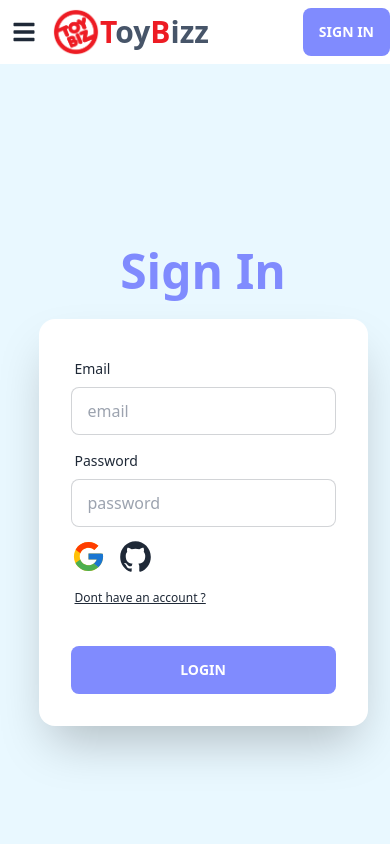
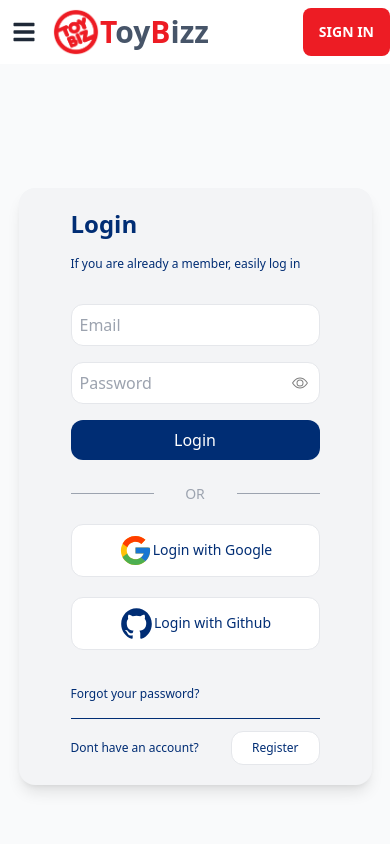
Before and after one commit to Eagl3Eyes/toy-marketplace-client-side, a React (Vite) app: page /login in a window 390 px wide. Shown: the top 844 px of the page. Built offline with nearby package versions, Linux system fonts and the light colour scheme; no server answers.

Commit message:
Footer added

```diff
--- a/src/components/Login/Login.jsx
+++ b/src/components/Login/Login.jsx
@@ -49,7 +49,7 @@
 
     return (
         <div>
-            <ToastContainer position="bottom-right"
+            <ToastContainer position="top-right"
                 autoClose={3000}
                 hideProgressBar={false}
                 newestOnTop={false}
@@ -60,54 +60,59 @@
                 pauseOnHover
                 theme="light" />
 
-            <div className="hero min-h-screen">
-                <div className="hero-content flex lg:flex justify-center">
-                    <div>
 
-                        <img src="/login.svg" className="w-[600px] max-[850px]:hidden" />
+            <section className="bg-gray-50 min-h-screen flex items-center justify-center">
+                {/* <!-- login container --> */}
+                <div className="bg-gray-100 flex rounded-2xl shadow-lg max-w-3xl p-5 items-center">
+                    {/* <!-- form --> */}
+                    <div className="md:w-1/2 px-8 md:px-16">
+                        <h2 className="font-bold text-2xl text-[#002D74]">Login</h2>
+                        <p className="text-xs mt-4 text-[#002D74]">If you are already a member, easily log in</p>
 
+                        <form onSubmit={login} className="flex flex-col gap-4">
+                            <input className="p-2 mt-8 rounded-xl border" id="email" type="email" name="email" placeholder="Email" required />
+                            <div className="relative">
+                                <input className="p-2 rounded-xl border w-full" type="password" id="password" name="password" placeholder="Password" required />
+                                <svg xmlns="http://www.w3.org/2000/svg" width="16" height="16" fill="gray" className="bi bi-eye absolute top-1/2 right-3 -translate-y-1/2" viewBox="0 0 16 16">
+                                    <path d="M16 8s-3-5.5-8-5.5S0 8 0 8s3 5.5 8 5.5S16 8 16 8zM1.173 8a13.133 13.133 0 0 1 1.66-2.043C4.12 4.668 5.88 3.5 8 3.5c2.12 0 3.879 1.168 5.168 2.457A13.133 13.133 0 0 1 14.828 8c-.058.087-.122.183-.195.288-.335.48-.83 1.12-1.465 1.755C11.879 11.332 10.119 12.5 8 12.5c-2.12 0-3.879-1.168-5.168-2.457A13.134 13.134 0 0 1 1.172 8z" />
+                                    <path d="M8 5.5a2.5 2.5 0 1 0 0 5 2.5 2.5 0 0 0 0-5zM4.5 8a3.5 3.5 0 1 1 7 0 3.5 3.5 0 0 1-7 0z" />
+                                </svg>
+                            </div>
+                            <button className="bg-[#002D74] rounded-xl text-white py-2 hover:scale-105 duration-300">Login</button>
+                        </form>
 
+                        <div className="mt-6 grid grid-cols-3 items-center text-gray-400">
+                            <hr className="border-gray-400" />
+                            <p className="text-center text-sm">OR</p>
+                            <hr className="border-gray-400" />
                         </div>
 
-                    <div>
+                        <button onClick={() => { singIn() }} className="bg-white border py-2 w-full rounded-xl mt-5 flex justify-center items-center text-sm hover:scale-105 duration-300 text-[#002D74]">
+                            <FcGoogle size={35} />
+                            Login with Google
+                        </button>
 
-                        <h1 className="text-5xl font-bold text-center text-[#808bfe] mb-6">Sign In</h1>
+                        <button onClick={() => { github() }} className="bg-white border py-2 w-full rounded-xl mt-5 flex justify-center items-center text-sm hover:scale-105 duration-300 text-[#002D74]">
+                            <IoLogoGithub size={35} />
+                            Login with Github
+                        </button>
 
-
-                        <form className="card flex-shrink-0 w-full max-w-sm shadow-2xl bg-base-100" onSubmit={login}>
-                            <div className="card-body">
-                                <div className="form-control">
-                                    <label className="label">
-                                        <span className="label-text">Email</span>
-                                    </label>
-                                    <input type="email" id="email" placeholder="email" className="input input-bordered" required />
-                                </div>
-                                <div className="form-control">
-                                    <label className="label">
-                                        <span className="label-text">Password</span>
-                                    </label>
-                                    <input type="text" id="password" placeholder="password" className="input input-bordered" required />
-                                    <div className="flex gap-3">
-                                        <label className=" mt-3 cursor-pointer" onClick={() => { singIn() }}><FcGoogle size={35} /></label>
-                                        <label className=" mt-3 cursor-pointer" onClick={() => { github() }}><IoLogoGithub size={35} /></label>
+                        <div className="mt-5 text-xs border-b border-[#002D74] py-4 text-[#002D74]">
+                            <a href="#">Forgot your password?</a>
                         </div>
 
-
-
-
-                                </div>
-                                <label className="label">
-                                    <Link to="/register" className="label-text-alt link">Dont have an account ?</Link>
-                                </label>
-                                <div className="form-control mt-6">
-                                    <button className="btn btn-primary btn-ghost text-white bg-[#808bfe] hover:bg-[#666fcb] border-none">Login</button>
+                        <div className="mt-3 text-xs flex justify-between items-center text-[#002D74]">
+                            <p>Dont have an account?</p>
+                            <Link to="/register" className="py-2 px-5 bg-white border rounded-xl hover:scale-110 duration-300">Register</Link>
                         </div>
                     </div>
-                        </form>
-                    </div>
 
+                    {/* <!-- image --> */}
+                    <div className="md:block hidden w-1/2">
+                        <img className="rounded-2xl" src="https://i.ibb.co/bR5mQmM/login.png" />
                     </div>
                 </div>
+            </section>
         </div>
     );
 };
--- a/src/components/Navbar/Navbar.jsx
+++ b/src/components/Navbar/Navbar.jsx
@@ -59,7 +59,7 @@
                     <div className="navbar-end">
                         <div>
                             {!loading && !user &&
-                                <Link to={'/login'} className="btn bg-[#808bfe] hover:bg-[#666fcb] border-none" >Sign In </Link>
+                                <Link to={'/login'} className="btn bg-[#ED1C24] hover:bg-red-500 border-none" >Sign In </Link>
                             }
 
                             {user &&
--- a/src/components/Register/Register.jsx
+++ b/src/components/Register/Register.jsx
@@ -56,56 +56,52 @@
                 pauseOnHover
                 theme="light" />
 
-            <div className="hero min-h-screen ">
-                <div className="hero-content flex">
 
-                    <div className="">
-                        <img src="/register.svg" className="w-[640px] max-[850px]:hidden" />
+
+            <section className="bg-gray-50 min-h-screen flex items-center justify-center">
+                {/* <!-- login container --> */}
+                <div className="bg-gray-100 flex rounded-2xl shadow-lg max-w-3xl p-5 items-center">
+                    {/* <!-- form --> */}
+                    <div className="md:w-1/2 px-8 md:px-16">
+                        <h2 className="font-bold text-2xl text-[#002D74]">Register</h2>
+                        <p className="text-xs mt-4 text-[#002D74]">Please provide the information!</p>
+
+                        <form onSubmit={register} className="flex flex-col gap-4">
+                            <input className="p-2 mt-8 rounded-xl border" id="name" type="text" name="name" placeholder="Name" required />
+                            <input className="p-2 rounded-xl border" id="email" type="email" name="email" placeholder="Email" required />
+                            <input className="p-2 rounded-xl border" id="photo" type="text" name="photo" placeholder="Photo" />
+                            <div className="relative">
+                                <input className="p-2 rounded-xl border w-full" type="password" id="password" name="password" placeholder="Password" required />
+                                <svg xmlns="http://www.w3.org/2000/svg" width="16" height="16" fill="gray" className="bi bi-eye absolute top-1/2 right-3 -translate-y-1/2" viewBox="0 0 16 16">
+                                    <path d="M16 8s-3-5.5-8-5.5S0 8 0 8s3 5.5 8 5.5S16 8 16 8zM1.173 8a13.133 13.133 0 0 1 1.66-2.043C4.12 4.668 5.88 3.5 8 3.5c2.12 0 3.879 1.168 5.168 2.457A13.133 13.133 0 0 1 14.828 8c-.058.087-.122.183-.195.288-.335.48-.83 1.12-1.465 1.755C11.879 11.332 10.119 12.5 8 12.5c-2.12 0-3.879-1.168-5.168-2.457A13.134 13.134 0 0 1 1.172 8z" />
+                                    <path d="M8 5.5a2.5 2.5 0 1 0 0 5 2.5 2.5 0 0 0 0-5zM4.5 8a3.5 3.5 0 1 1 7 0 3.5 3.5 0 0 1-7 0z" />
+                                </svg>
+                            </div>
+                            <button className="bg-[#002D74] rounded-xl text-white py-2 hover:scale-105 duration-300">Login</button>
+                        </form>
+
+
+                        <div className="mt-5 text-xs border-b border-[#002D74] py-4 text-[#002D74]">
+                            <a href="#">Forgot your password?</a>
+                        </div>
+
+                        <div className="mt-3 text-xs flex justify-between items-center text-[#002D74]">
+                            <p>Already have an account?</p>
+                            <Link to="/login" className="py-2 px-5 bg-white border rounded-xl hover:scale-110 duration-300">Login</Link>
+                        </div>
                     </div>
 
-                    <div>
-                        <h1 className="text-5xl text-center mb-5 font-bold text-[#808bfe]">Sign Up</h1>
-
-                        <form className="card flex-shrink-0 w-full max-w-sm shadow-2xl bg-base-100" onSubmit={register}>
-                            <div className="card-body">
-                                <div className="form-control">
-                                    <label className="label">
-                                        <span className="label-text">Name</span>
-                                    </label>
-                                    <input type="text" placeholder="Name" id="name" className="input input-bordered" />
-                                </div>
-                                <div className="form-control">
-                                    <label className="label">
-                                        <span className="label-text">Email</span>
-                                    </label>
-                                    <input type="email" placeholder="email" id="email" className="input input-bordered" required />
-                                </div>
-                                <div className="form-control">
-                                    <label className="label">
-                                        <span className="label-text">Password</span>
-                                    </label>
-                                    <input type="text" placeholder="password" id="password" className="input input-bordered" required />
-                                </div>
+                    {/* <!-- image --> */}
+                    <div className="md:block hidden w-1/2">
+                        <img className="rounded-2xl" src="https://i.ibb.co/f2scVDQ/register.jpg" />
+                    </div>
+                </div>
+            </section>
 
 
-                                <div className="form-control">
-                                    <label className="label">
-                                        <span className="label-text">Photo Url</span>
-                                    </label>
-                                    <input type="text" placeholder="Photo Url" id="photo" className="input input-bordered" />
-                                    <label className="label">
-                                        <Link to="/login" className="label-text-alt link">Already have an account ?</Link>
-                                    </label>
-                                </div>
 
-                                <div className="form-control mt-6">
-                                    <button className="btn btn-ghost text-white bg-[#808bfe] hover:bg-[#666fcb] border-none">Register</button>
-                                </div>
-                            </div>
-                        </form>
-                    </div>
-                </div>
-            </div>
+
+
         </div>
     )
 }
```
Lines whose indentation alone changed are shown as unchanged.
